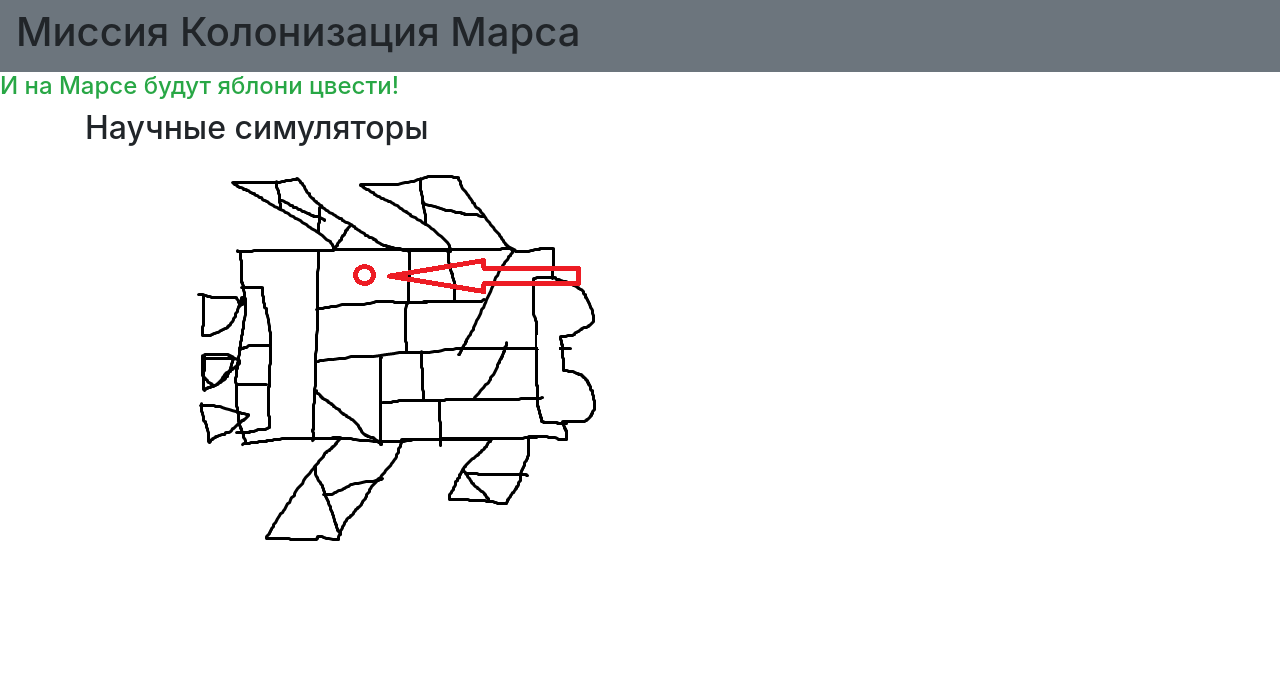
After one commit to Se623/maaaaaars, a Flask app: page /training/1 in a window 1280 px wide. The commit adds this page. Shown: the top 680 px of the page. Run offline with Flask 3, Linux system fonts and the light colour scheme; some libraries are stand-ins or nearby versions.

Commit message:
Add files via upload

```diff
--- a/main.py
+++ b/main.py
@@ -7,5 +7,9 @@ app = Flask(__name__)
 def mars(word):
     return render_template('base.html', title=word)
 
+@app.route('/training/<prof>')
+def training(prof):
+    return render_template('training.html', spec=prof)
+
 if __name__ == '__main__':
     app.run(port=8080, host='127.0.0.1')
--- a/templates/base.html
+++ b/templates/base.html
@@ -11,10 +11,10 @@
 </head>
 <body>
 <header>
-    <nav class="navbar navbar-light bg-light">
+    <nav class="navbar navbar-light bg-secondary">
         <h1>Миссия Колонизация Марса</h1>
     </nav>
-    <h4>И на Марсе будут яблони цвести!</h4>
+    <h4 class="text-success">И на Марсе будут яблони цвести!</h4>
 </header>
 <!-- Begin page content -->
 <main role="main" class="container">
--- /dev/null
+++ b/templates/training.html
@@ -0,0 +1,11 @@
+{% extends "base.html" %}
+
+{% block content %}
+  {% if 'инженер' in spec or 'строитель' in spec %}
+    <h2>Инженерные тренажеры</h2>
+    <img src="../static/img/S1.png">
+  {% else %}
+    <h2>Научные симуляторы</h2>
+    <img src="../static/img/S2.png">
+  {% endif %}
+{% endblock %}
```
Also changed, not shown: static/img/S1.png (added), static/img/S2.png (added).
